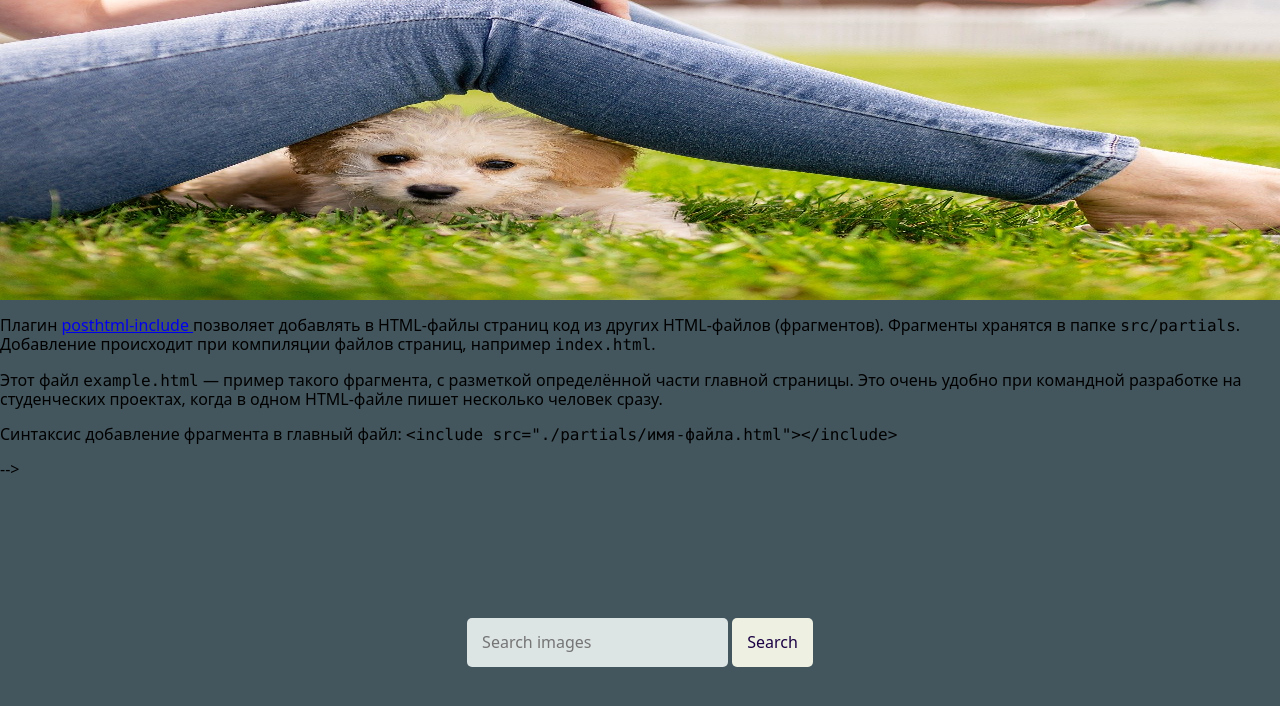
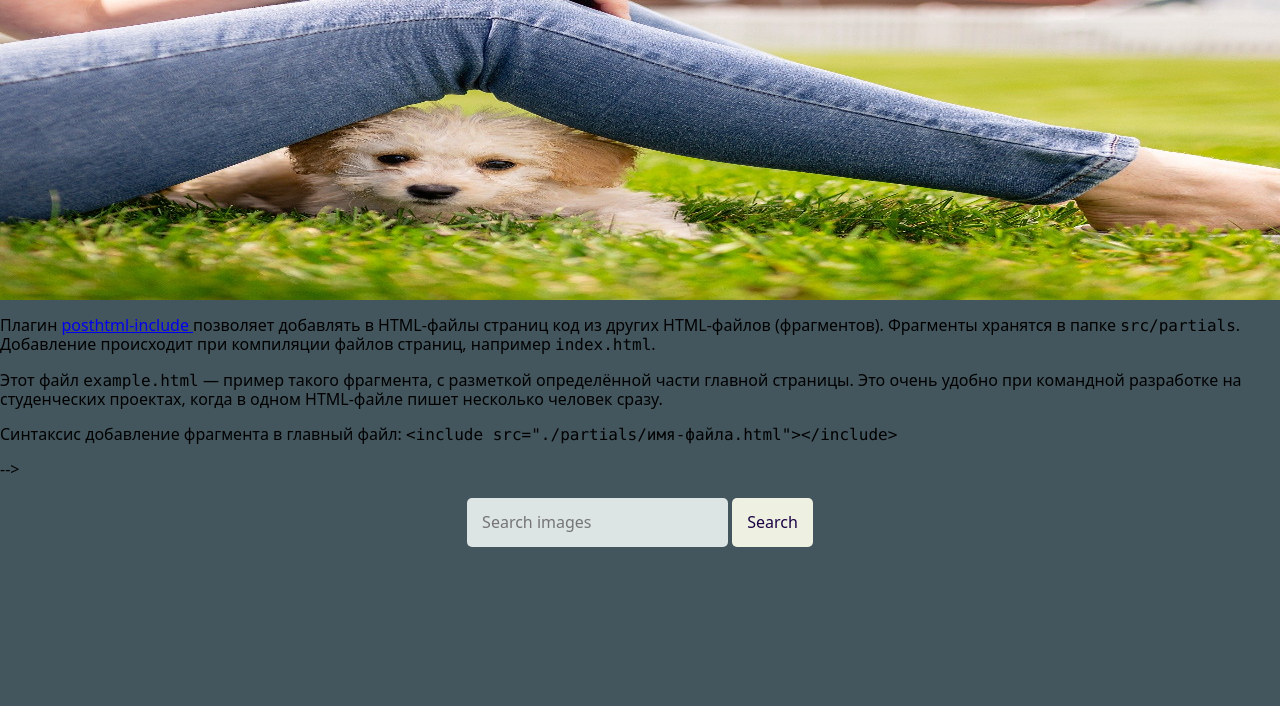
Before and after one commit to mikhailova11/goit-js-hw-11, a website built with Parcel: page src/index.html in a window 1280 px wide. Built offline with nearby package versions, Linux system fonts and the light colour scheme; what simplelightbox would draw is missing.

Commit message:
Update _example.scss

```diff
--- a/src/sass/_example.scss
+++ b/src/sass/_example.scss
@@ -30,7 +30,8 @@ body{
 }
 .conteiner{
   margin: 0 auto;
-  padding: 120px 10px;
+  padding-left: 120px;
+  padding-right: 120px;
   width: 100%;
 }
 input{
```
